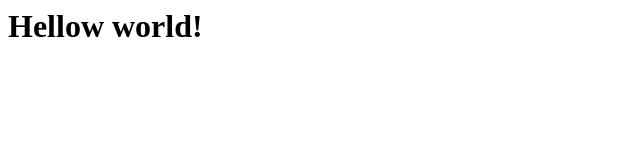
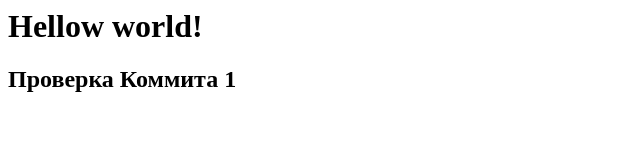
Before and after one commit to Jirafdev/jirafdev.github.io, a plain HTML site: page index.html in a window 1280 px wide. Shown: the whole page, without its empty margins (0-640 px from the left). Drawn offline with Linux system fonts and the light colour scheme.

Commit message:
Проверка коммита

```diff
--- a/index.html
+++ b/index.html
@@ -1 +1,2 @@
 <h1>Hellow world!</h1>
+<h2>Проверка Коммита 1</h2>
```
